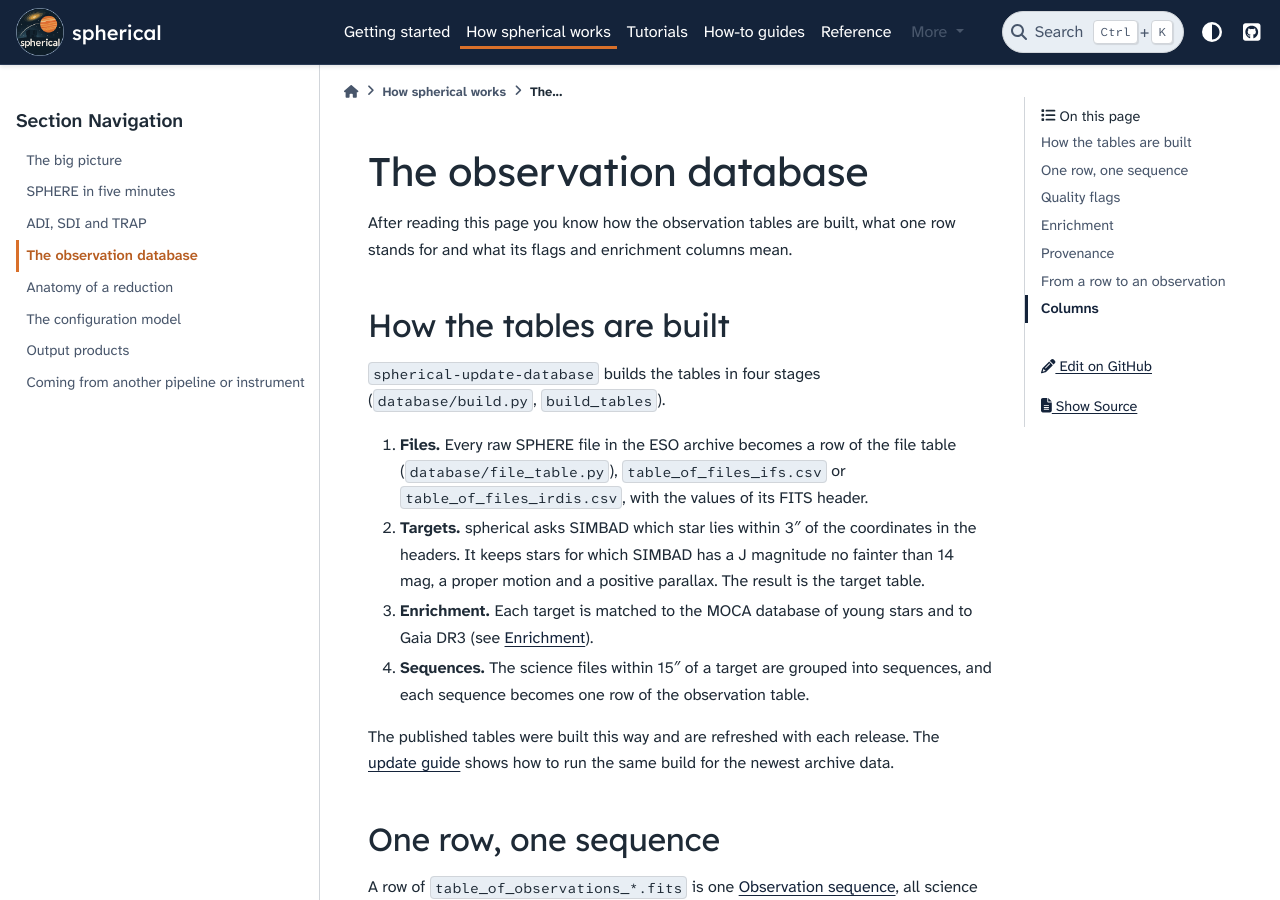
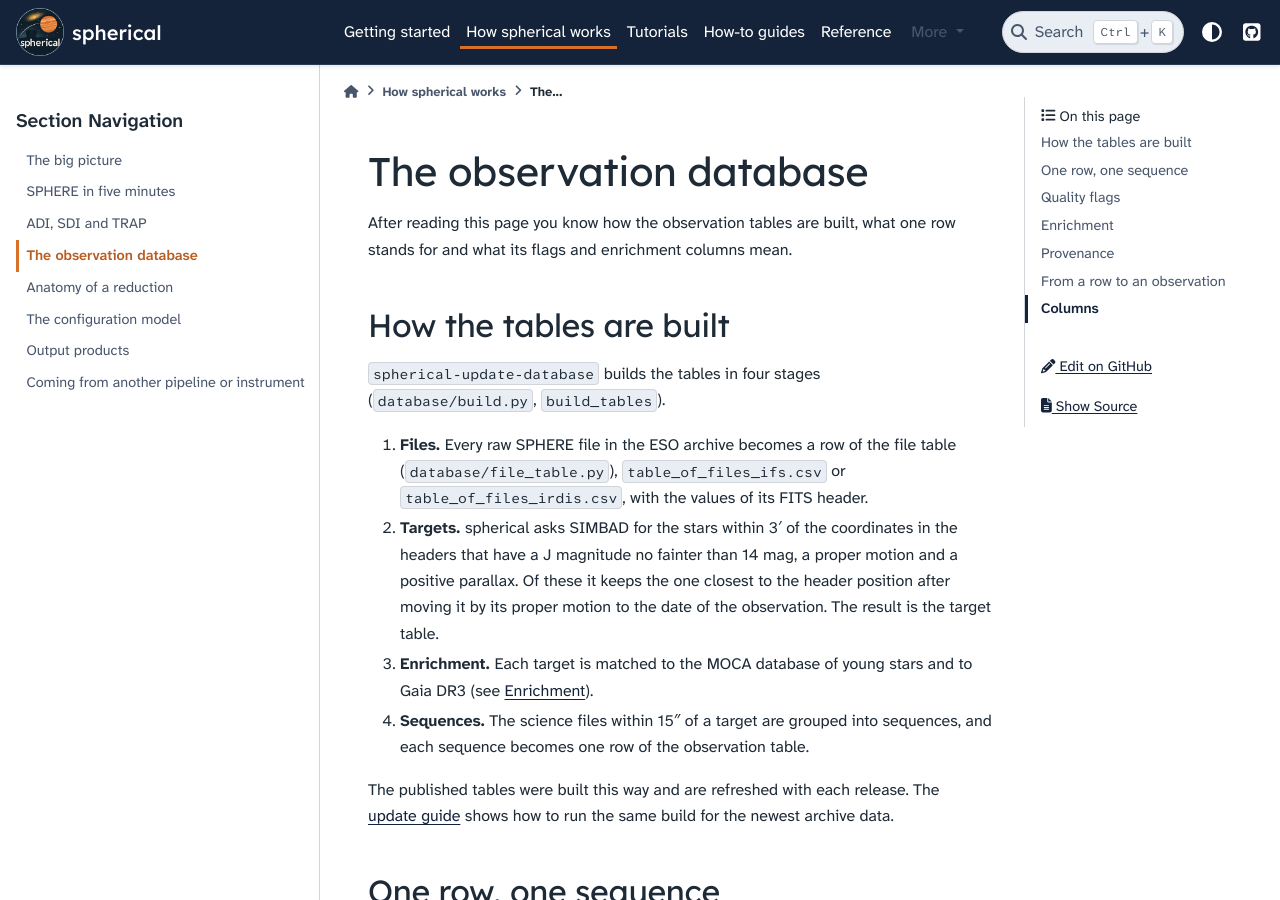
Before and after one commit to m-samland/spherical, a Sphinx documentation site: the page built from docs/concepts/database.md, in a window 1280 px wide and 900 px high. Built offline with Sphinx 7.4.7 and the PyData theme 0.15.4, drawn with Linux system fonts in a browser that asks for light colours; pages that are not in the unit, such as notebooks, are missing from menus.

Commit message:
Give the SIMBAD search radius in arcmin (#224)
search_radius is converted with u.arcmin, so build_tables searches a 3'
cone, but the database page said 3" and the make_target_list_with_SIMBAD
docstring said arcseconds. The page now also says how the match is picked:
the closest qualifying star after proper-motion correction.

```diff
--- a/docs/concepts/database.md
+++ b/docs/concepts/database.md
@@ -11,9 +11,11 @@ stands for and what its flags and enrichment columns mean.
 1. **Files.** Every raw SPHERE file in the ESO archive becomes a row of the file
    table (`database/file_table.py`), `table_of_files_ifs.csv` or `table_of_files_irdis.csv`, with the values of
    its FITS header.
-2. **Targets.** spherical asks SIMBAD which star lies within 3″ of the coordinates in
-   the headers. It keeps stars for which SIMBAD has a J magnitude no fainter than
-   14 mag, a proper motion and a positive parallax. The result is the target table.
+2. **Targets.** spherical asks SIMBAD for the stars within 3′ of the coordinates in
+   the headers that have a J magnitude no fainter than 14 mag, a proper motion and a
+   positive parallax. Of these it keeps the one closest to the header position after
+   moving it by its proper motion to the date of the observation. The result is the
+   target table.
 3. **Enrichment.** Each target is matched to the MOCA database of young stars and to
    Gaia DR3 (see [Enrichment](#enrichment)).
 4. **Sequences.** The science files within 15″ of a target are grouped into
```
Also changed, not shown: 1 other file.
